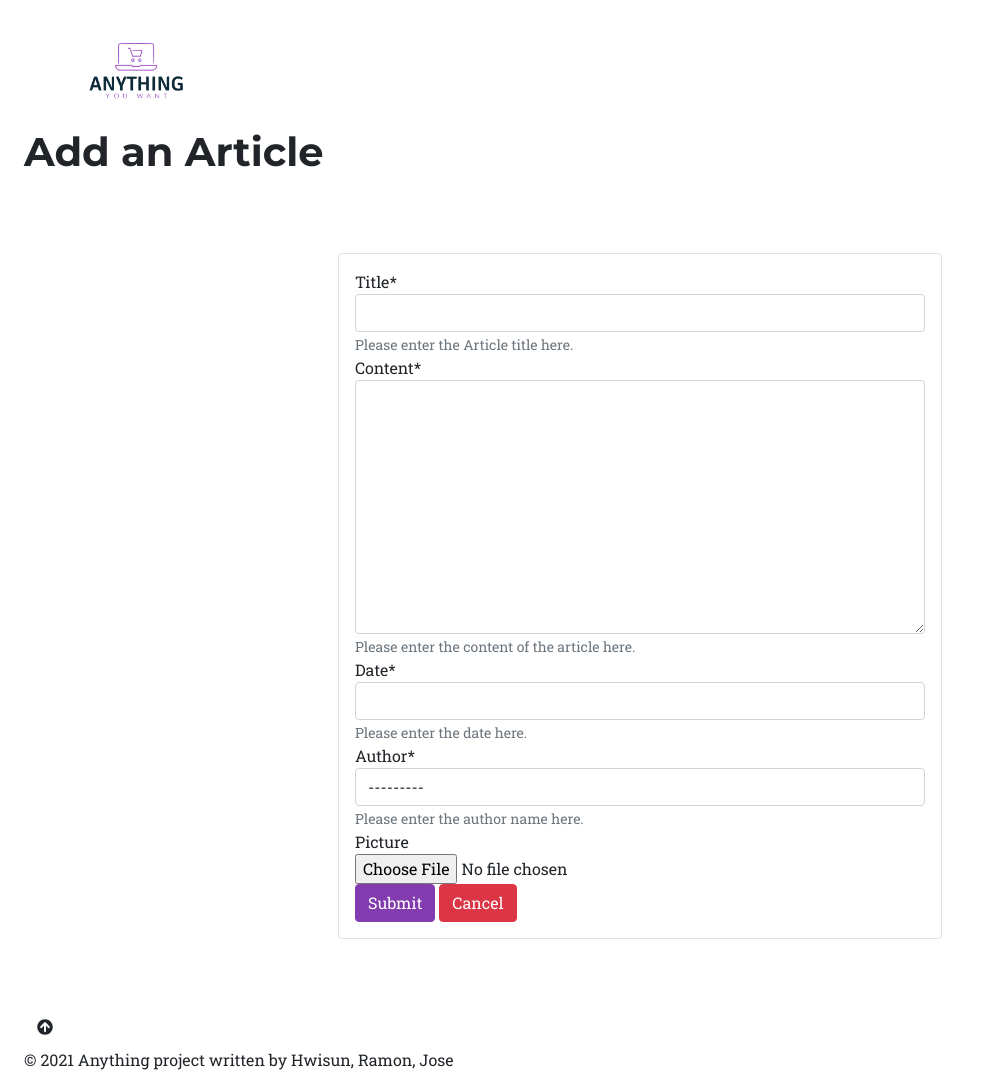
After one commit to UoG-ITECH/anything, a Django app: page /any/add_article/ in a window 1280 px wide. The commit adds this page. Shown: the whole page, without its empty margins (0-982 px from the left). Run offline with Django 3.2, Linux system fonts and the light colour scheme; the visitor is signed in with stand-in values (Sample User, id 1); data that the repository does not hold is empty; some libraries are stand-ins or nearby versions.

Commit message:
update article and store section

```diff
--- a/tango_with_django_project/rango/admin.py
+++ b/tango_with_django_project/rango/admin.py
@@ -1,5 +1,5 @@
 from django.contrib import admin
-from rango.models import Category, Product, UserProfile, DummyReview
+from rango.models import Category, Product, UserProfile, DummyReview, Article, Store
 
 
 class PageAdmin(admin.ModelAdmin):
@@ -15,3 +15,5 @@ admin.site.register(Category, CategoryAdmin)
 admin.site.register(Product, PageAdmin)
 admin.site.register(UserProfile)
 admin.site.register(DummyReview)
+admin.site.register(Article)
+admin.site.register(Store)
--- a/tango_with_django_project/rango/forms.py
+++ b/tango_with_django_project/rango/forms.py
@@ -1,7 +1,7 @@
 from django import forms
 from django.contrib.auth.models import User
 from django.core.validators import MinValueValidator, MaxValueValidator
-from rango.models import Category, UserProfile, Product, Review
+from rango.models import Category, UserProfile, Product, Review, Article, Store
 
 
 
@@ -60,3 +60,17 @@ class ReviewForm(forms.ModelForm):
     class Meta:
         model = Review
         exclude = ('user', 'product', 'date')
+
+
+class ArticleForm(forms.ModelForm):
+    class Meta:
+        model = Article
+        fields = ('title', 'content', 'date', 'author', 'picture',)
+
+class StoreForm(forms.ModelForm):
+    name = forms.CharField(widget=forms.TextInput(attrs={'placeholder': 'Name', 'style': 'width: 300px;', 'class': 'form-control'}))
+    email = forms.EmailField(widget=forms.EmailInput(attrs={'placeholder': 'Email', 'style': 'width: 300px;', 'class': 'form-control'}))
+
+    class Meta:
+        model = Store
+        fields = ('name', 'email', 'slug', 'ratings',)
--- a/tango_with_django_project/rango/models.py
+++ b/tango_with_django_project/rango/models.py
@@ -82,3 +82,27 @@ class DummyReview(models.Model):
     dummy_rating = models.IntegerField()
     dummy_content= models.TextField()
     dummy_date = models.TextField()
+
+
+class Article(models.Model):
+    title = models.CharField(max_length=300, help_text="Please enter the Article title here.")
+    content = models.TextField(max_length=5000, help_text="Please enter the content of the article here.")
+    date = models.DateField(help_text="Please enter the date here.")
+    author = models.ForeignKey(UserProfile,on_delete=models.CASCADE, max_length=200, help_text="Please enter the author name here.")
+    picture = models.ImageField(upload_to='article_images', blank=True)
+
+    def __str__(self):
+        return self.title
+
+class Store(models.Model):
+    name = models.CharField(max_length=200)
+    email = models.EmailField(max_length=200)
+    slug = models.SlugField(unique=True)
+    ratings = models.IntegerField(default=0)
+
+    def save(self, *args, **kwargs):
+        self.slug = slugify(self.name)
+        super(Category, self).save(*args, **kwargs)
+
+    def __str__(self):
+        return self.name
--- a/tango_with_django_project/rango/urls.py
+++ b/tango_with_django_project/rango/urls.py
@@ -19,5 +19,9 @@ urlpatterns = [
     path('profile/', views.ProfileView.as_view(), name='profile'),
     path('login/', views.user_login, name='login'),
     path('logout/', views.user_logout, name='logout'),
-
+    path('add_article/', views.add_article, name="add_article"),
+    path('article/', views.article_show, name="article_show"),
+    path('edit_article/<str:pk>/', views.edit_article, name="edit_article"),
+    path('delete_article/<str:pk>/', views.delete_article, name="delete_article"),
+    path('add_store/', views.add_store, name="add_store"),
 ]
--- a/tango_with_django_project/rango/views.py
+++ b/tango_with_django_project/rango/views.py
@@ -8,8 +8,8 @@ from django.views import View
 from datetime import datetime
 
 
-from rango.models import Category, Product, UserProfile
-from rango.forms import CategoryForm, ProductForm, UserForm, UserProfileForm, ReviewForm
+from rango.models import Category, Product, UserProfile, Article
+from rango.forms import CategoryForm, ProductForm, UserForm, UserProfileForm, ReviewForm, ArticleForm, StoreForm
 from rango.bing_search import run_query
 
 
@@ -334,3 +334,91 @@ def visitor_cookie_handler(request):
         request.session['last_visit'] = last_visit_cookie
 
     request.session['visits'] = visits
+
+
+
+def add_article(request):
+    if request.user.is_authenticated:
+        if request.method == "POST":
+            article_form = ArticleForm(request.POST)
+
+            if article_form.is_valid():
+                data = article_form.save()
+                data.save()
+
+                data_picture = article_form.save(commit=False)
+                data_picture.picture = data
+
+                if 'picture' in request.FILES:
+                    data_picture.picture = request.FILES['picture']
+                data_picture.save()
+
+                return redirect('/any/article/')
+            else:
+                print(article_form.errors)
+
+
+        else:
+            form = ArticleForm()
+        return render(request, 'rango/add_article.html', {'form': form})
+    return redirect(reverse('rango:index'))
+
+
+def edit_article(request, pk):
+    if request.user.is_authenticated:
+
+        article = Article.objects.get(id=pk)
+        form = ArticleForm(instance=article)
+
+        if request.method == 'POST':
+            form = ArticleForm(request.POST, instance=article)
+
+            if form.is_valid():
+                form.save()
+
+                data_picture = form.save(commit=False)
+                data_picture.picture = form
+
+                if 'picture' in request.FILES:
+                    data_picture.picture = request.FILES['picture']
+                data_picture.save()
+
+                return redirect('/any/article/')
+
+        context = {'form':form}
+    return render(request, 'rango/edit_article.html', context)
+
+def delete_article(request, pk):
+    if request.user.is_authenticated:
+        article = Article.objects.get(id=pk)
+
+        if request.method == "POST":
+            article.delete()
+            return redirect('/any/article/')
+        context = {'item':article}
+
+    return render(request, 'rango/delete_article.html', context)
+
+
+def article_show(request):
+    article_list = Article.objects.all()
+    context_dict = {}
+    context_dict['articles'] = article_list
+
+    return render(request, 'rango/article.html',context=context_dict)
+
+
+def add_store(request):
+    if request.user.is_authenticated:
+        if request.method == "POST":
+            store_form = StoreForm(request.POST)
+
+            if store_form.is_valid():
+                data = store_form.save()
+                data.save()
+                return redirect(reverse('rango:index'))
+
+        else:
+            form = StoreForm()
+        return render(request, 'rango/add_store.html', {'form': form})
+    return redirect(reverse('rango:index'))
--- /dev/null
+++ b/tango_with_django_project/templates/rango/add_article.html
@@ -0,0 +1,29 @@
+{% extends 'rango/base.html' %}
+{% load crispy_forms_tags %}
+{% load staticfiles %}
+
+{% block title_block %}
+    Add an Article
+{% endblock %}
+
+{% block body_block%}
+    <h1>Add an Article</h1>
+
+
+
+    <div class="row h-100 justify-content-center align-items-center">
+        <div class="col-md-6">
+            <div class="card card-body">
+
+                <form action="{% url 'rango:add_article' %}" method="post" id="article_form" enctype="multipart/form-data">
+                    {% csrf_token %}
+                    {{form|crispy}}
+
+                    <button type="submit" class="btn btn-primary">Submit</button>
+                    <a class="btn btn-danger" href="{% url 'rango:article_show' %}">Cancel</a>
+                </form>
+
+            </div>
+        </div>
+    </div>
+{% endblock %}
--- a/tango_with_django_project/templates/rango/base.html
+++ b/tango_with_django_project/templates/rango/base.html
@@ -44,6 +44,7 @@
             {% if user.is_authenticated %}
                 <li class="nav-item"><a class="nav-link" href="{% url 'rango:restricted' %}">Restricted Page</a></li>
                 <li class="nav-item"><a class="nav-link" href="{% url 'rango:add_category' %}">Add a New Category</a></li>
+                <li class="nav-item"><a class="nav-link" href="{% url 'rango:article_show' %}">Articles</a></li>
                 <li class="nav-item"><a class="nav-link" href="{% url 'auth_password_change' %}">Change your Password</a></li>
                 <li class="nav-item"><a class="nav-link" href="{% url 'rango:profile' %}" ><i class="far fa-user"></i></a></li>
                 <li class="nav-item"><a class="nav-link" href="{% url 'auth_logout' %}?next={% url 'rango:index' %}"><i class="fas fa-sign-out-alt"></i></a></li>
```
Also changed, not shown: tango_with_django_project/templates/rango/article.html (added, +52 -0 lines), tango_with_django_project/templates/rango/delete_article.html (added, +30 -0 lines), tango_with_django_project/templates/rango/edit_article.html (added, +27 -0 lines).
